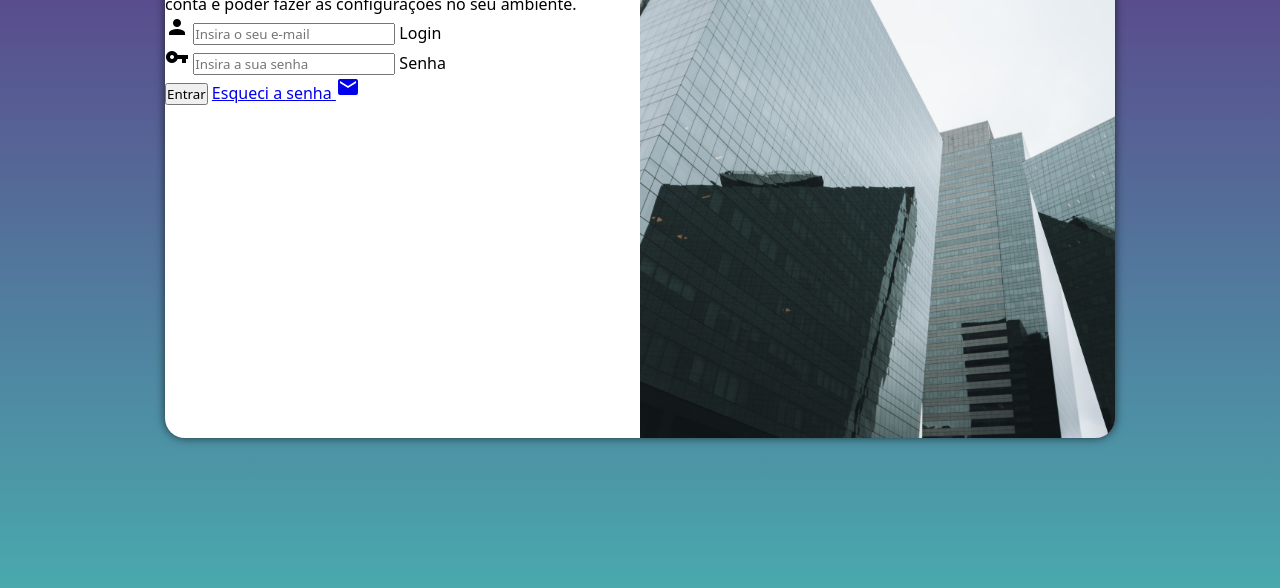
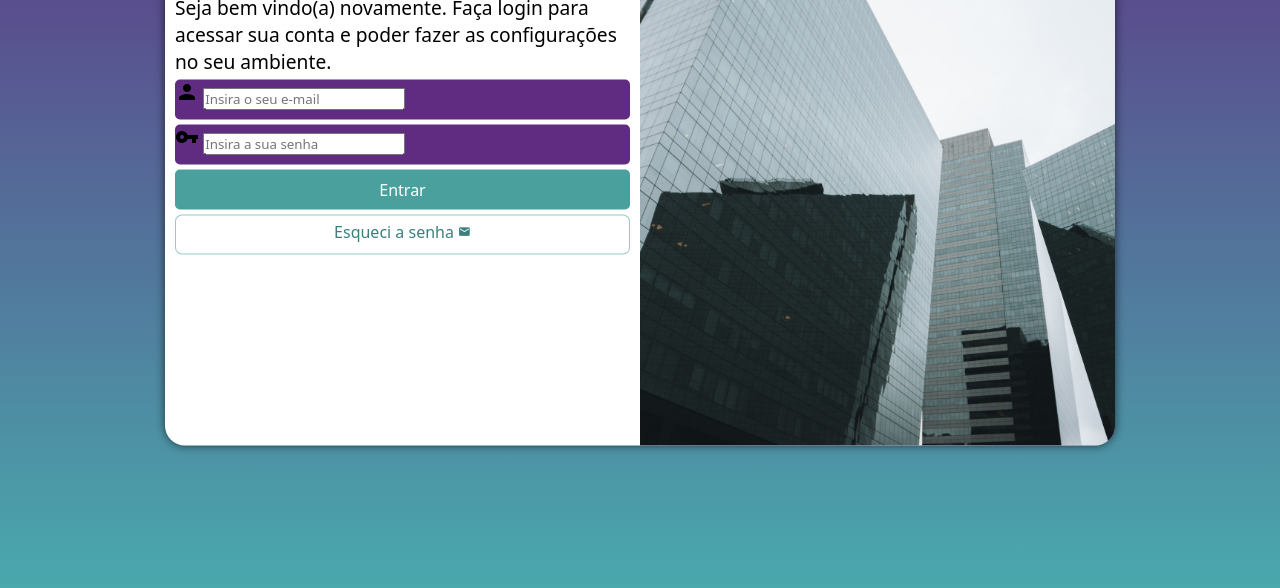
Before and after one commit to jonatasdamata/projeto-login, a plain HTML site: page index.html in a window 1280 px wide. Shown: the part 212-800 px from the top of the page. Drawn offline with Linux system fonts and the light colour scheme.

Commit message:
formatação do form

```diff
--- a/estlos/style.css
+++ b/estlos/style.css
@@ -36,7 +36,7 @@ section#login {
 
     background-color: white;
     width: 250px;
-    height: 500px;
+    height: 515px;
     border-radius: 20px;
     box-shadow: 0px 0px 10px rgba(0, 0, 0, 0.63);
 
@@ -69,3 +69,58 @@ div#formulario > h1 {
 div#formulario > p {
     font-size: 0.8em;
 }
+
+form > div.campo {
+    background-color: #5f2c82;
+    display: block;
+    width: 100%;
+    height: 40px;
+    border-radius: 5px;
+    margin: 5px 0px;
+}
+
+div.campo > label {
+    display: none;
+
+}
+
+
+form > input[type=submit] {
+    display: block;
+    font-size: 1em;
+    width: 100%;
+    height: 40px;
+    background-color: #49a09d;
+    color: white;
+    border: none;
+    border-radius: 5px;
+    cursor: pointer;
+}
+
+form > input[type=submit]:hover {
+    background-color: #2e6361;
+}
+
+
+form > a.botao {
+    display: block;
+    text-align: center;
+    font-size: 1em;
+    width: 100%;
+    height: 40px;
+    padding-top: 5px;
+    margin-top: 5px;
+    background-color: white;
+    color: #3a807d;
+    border: 1px solid #49a09d8f;
+    border-radius: 7px;
+    text-decoration: none;
+}
+
+form > a.botao:hover {
+    background-color: #5ac7c3;;
+}
+
+form > a.botao > i {
+    font-size: 0.8em;
+}
--- a/index.html
+++ b/index.html
@@ -15,22 +15,22 @@
 
             </div>
 
-            <div id="formmulario">
+            <div id="formulario">
                 <h1>Login</h1>
                 <p>Seja bem vindo(a) novamente. Faça login para acessar sua conta e poder fazer as configurações no seu ambiente.</p>
                 <form action="login.php" method="post" autocomplete="on">
                     <div class="campo">
                         <i class="material-icons">person</i>
                         <input type="email" name="login" id="ilogin" placeholder="Insira o seu e-mail" autocomplete="email" required maxlength="30">
-                        <label for="ilogin">Login</label>
+                        <label for="ilogin"></label>
                     </div>
                     <div class="campo">
                         <i class="material-icons">vpn_key</i>
                         <input type="password" name="senha" id="isenha" placeholder="Insira a sua senha" autocomplete="current-password" required minlength="8" maxlength="20">
-                        <label for="isenha">Senha</label>
+                        <label for="isenha"></label>
                     </div>
                     <input type="submit" value="Entrar">
-                    <a href="esqueci.html">
+                    <a href="esqueci.html" class="botao">
                         Esqueci a senha <i class="material-icons">mail</i>
                     </a>
 
```
